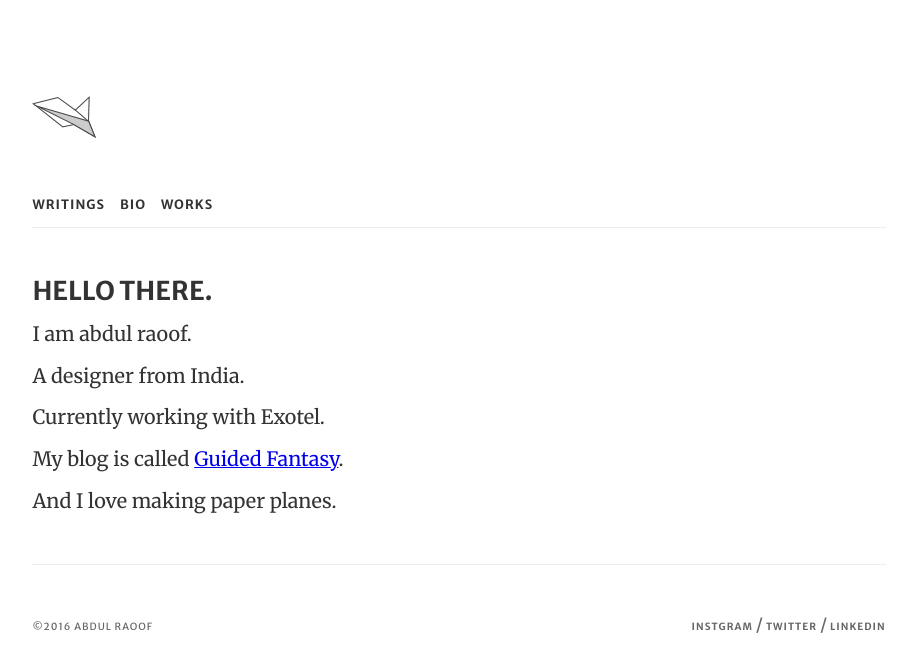
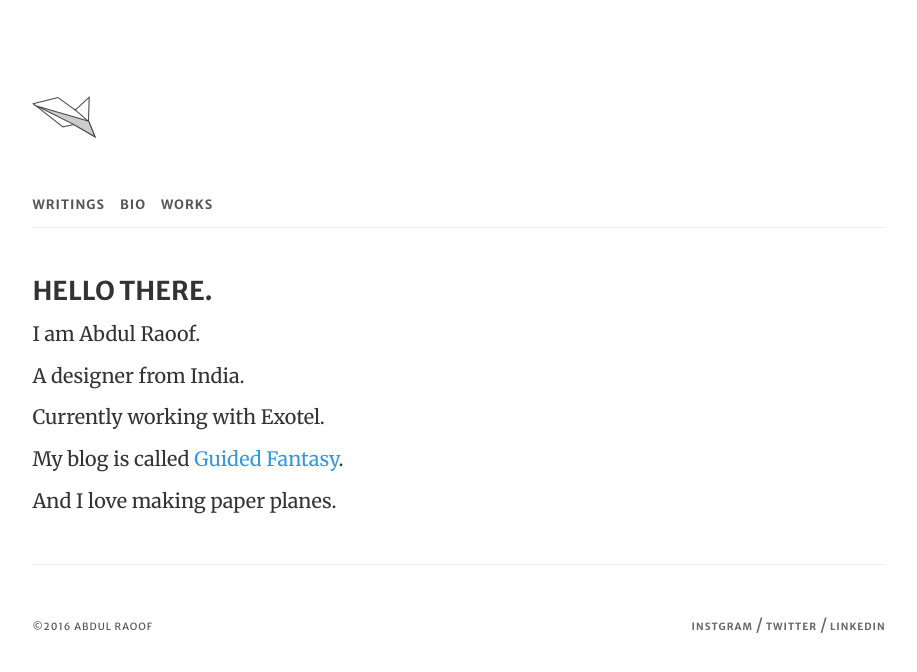
Before and after one commit to abdulraoof/abdulraoof.github.io, a Jekyll site: the page built from index.html, in a window 1280 px wide. Shown: the top 672 px of the page, without its empty margins (181-1098 px from the left). Built offline with Jekyll 4.4.1, drawn with Linux system fonts in a browser that asks for light colours; the list of posts is cut into pages by our own code.

Commit message:
testing footer

```diff
--- a/_layouts/default.html
+++ b/_layouts/default.html
@@ -23,7 +23,7 @@
 				 	/
 				 	<li><a href="#">linkedin</a></li>
 				 </ul>
- 				<small>&copy;2016 abdul raoof</small>
+ 				<span>&copy;2016 abdul raoof</span>
 			 </nav>
 		</footer>
 	</div>
--- a/css/main.scss
+++ b/css/main.scss
@@ -11,6 +11,11 @@
 $secondary-font: 'Merriweather Sans', sans-serif;
 $type-color: #333;
 $break-small: 480px;
+// $primary-color: rgba(4,99,128,1);
+$primary-color: rgba(52,152,219,1);
+
+$secondary-color: rgba(25,52,65,1);
+
 
 
 @import 'grid';
@@ -50,23 +55,28 @@
   margin-bottom: 1.3em;
 }
 
-.hero-para{
-  font-size: 1.236em;
-  margin-bottom: .6em;
-  line-height: 1.5;
+@mixin type-style($size, $transform, $spacing, $weight, $color){
+  font-size: $size;
+  text-transform: $transform;
+  font-family: $secondary-font;
+  letter-spacing: $spacing;
+  font-weight: $weight;
+  color: $color;
 }
 
-small, .font_small {
-  font-size: 0.618em;
-  text-transform: uppercase;
-  font-family: $secondary-font;
-  letter-spacing: 1px;
-  font-weight: 600;
-  color: $type-color;
+small {
+  @include type-style(0.618em, uppercase, 1px, 600,#555)
 }
 
-.seconday-type {
-  font-family: $secondary-font;
+
+a {
+  text-decoration: none;
+  color: $primary-color;
+  &:hover{
+    color: $secondary-color;
+  }
+  &:visited {
+  }
 }
 
 nav{
@@ -82,7 +92,6 @@
       a {
         @extend small;
         font-size: 0.8em;
-        text-decoration: none;
       }
     }
   }
@@ -98,11 +107,11 @@
   margin-top: 3em;
   border-top: 1px solid #eee;
   color: #666;
+  span {
+    @extend small;
+    font-weight: 400;
+  }
   nav {
-    small {
-      color: #666;
-      font-weight: 400;
-    }
     ul {
       float: right;
       li{
@@ -110,10 +119,19 @@
         a{
           @extend small;
           color: #666;
-          font-weight: 600;
-          font-size: 0.618em;
         }
       }
     }
   }
 }
+
+.hero-para{
+  h4 {
+    font-family: $secondary-font;
+  }
+  p {
+    font-size: 1.236em;
+    margin-bottom: .6em;
+    line-height: 1.5;
+  }
+}
--- a/index.html
+++ b/index.html
@@ -1,9 +1,11 @@
 ---
 layout: default
 ---
-	<h4 class="seconday-type">HELLO THERE.</h4>
-	<p class="hero-para">I am abdul raoof.</p>
-	<p class="hero-para">A designer from India.</p>
-	<p class="hero-para">Currently working with Exotel.</p>
-	<p class="hero-para">My blog is called <a href="#">Guided Fantasy</a>.</p>
-	<p class="hero-para">And I love making paper planes.</p>
+<div class="hero-para">
+	<h4>HELLO THERE.</h4>
+	<p>I am Abdul Raoof.</p>
+	<p>A designer from India.</p>
+	<p>Currently working with Exotel.</p>
+	<p>My blog is called <a href="#">Guided Fantasy</a>.</p>
+	<p>And I love making paper planes.</p>
+</div>
```
